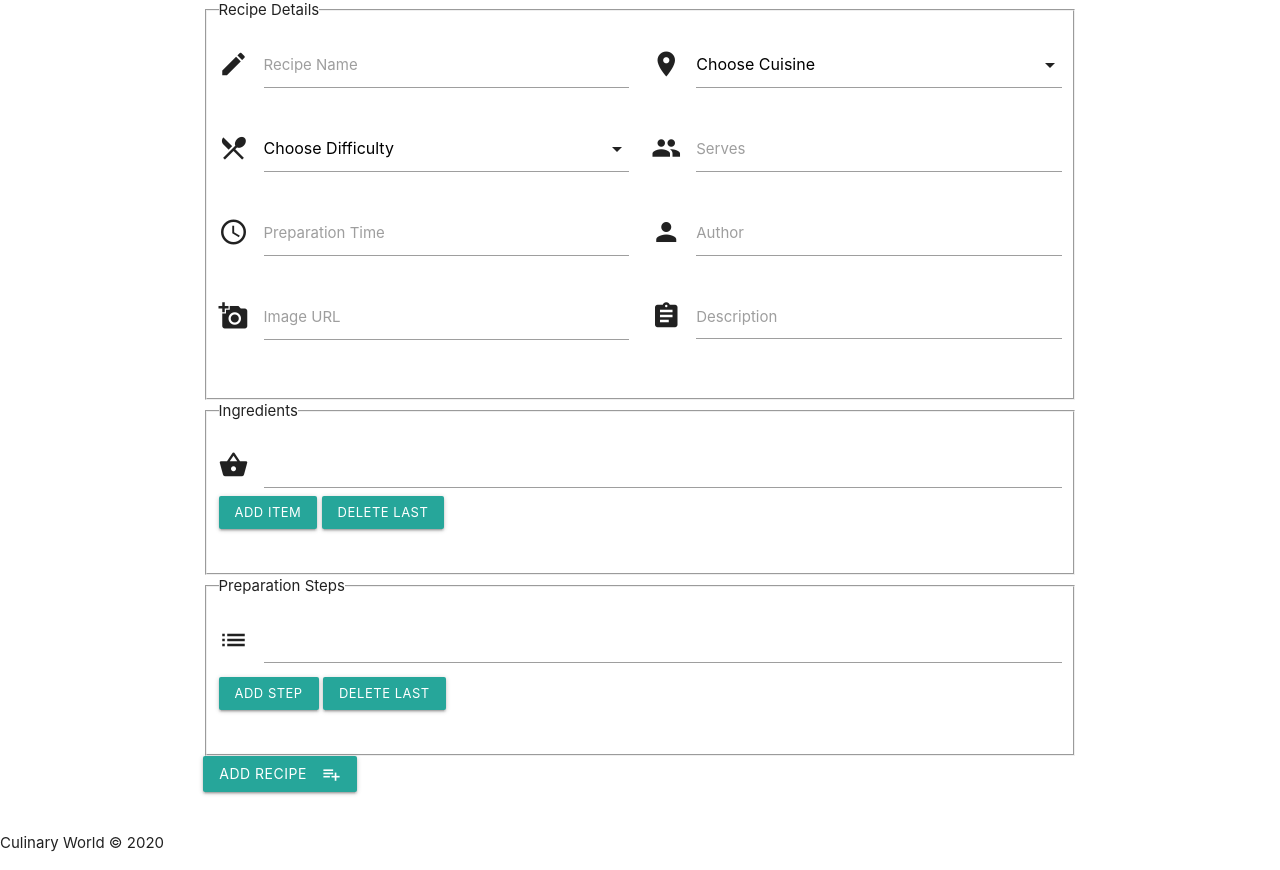
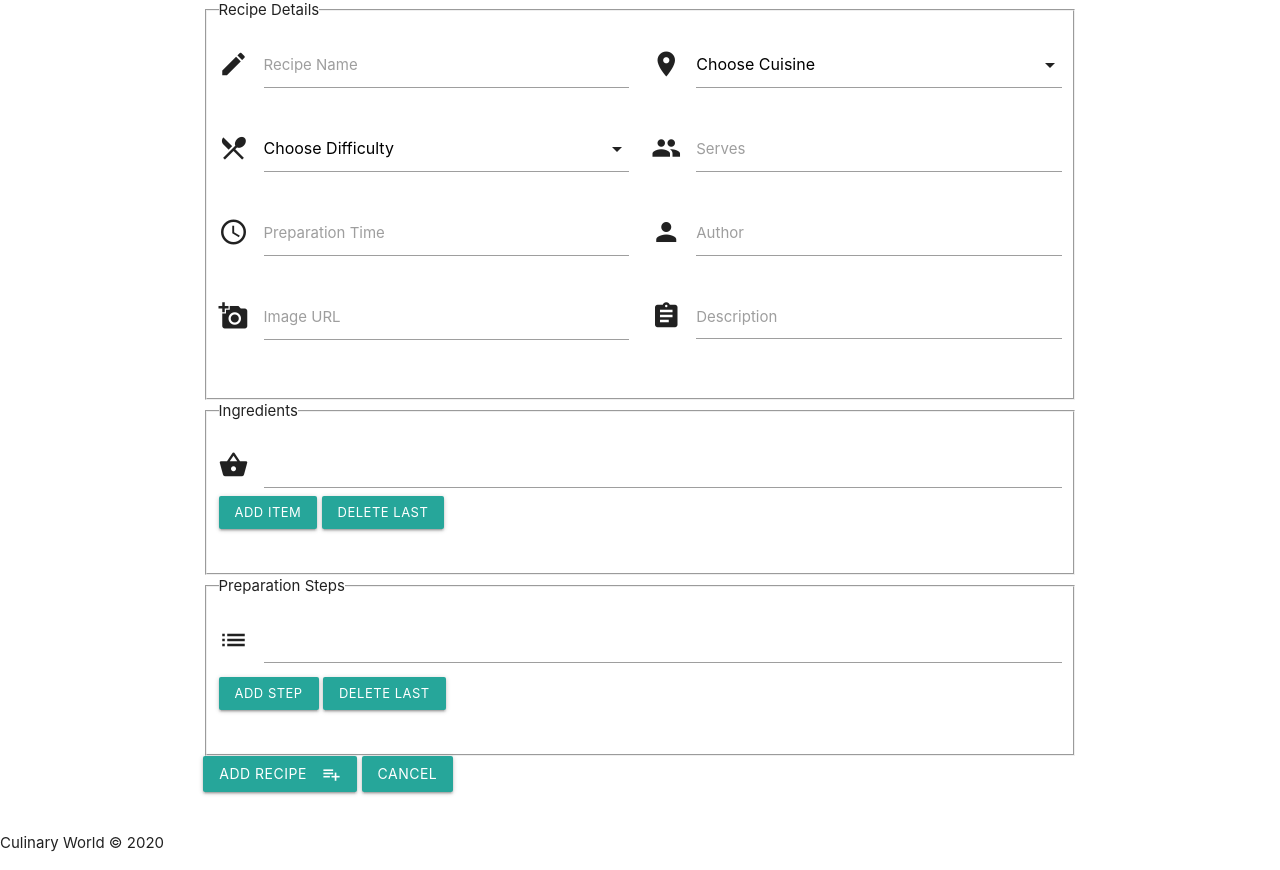
Before and after one commit to adrian80z/Culinary-World, a Flask app: page /add_recipe in a window 1280 px wide. Shown: the part 160-1030 px from the top of the page. Run offline with Flask 2, Linux system fonts and the light colour scheme; data that the repository does not hold is empty; some libraries are stand-ins or nearby versions.

Commit message:
cancel button added

```diff
--- a/templates/add_recipe.html
+++ b/templates/add_recipe.html
@@ -88,6 +88,7 @@
                 <button class="btn waves-effect waves-light" type="submit" name="action">Add Recipe
                     <i class="material-icons right">playlist_add</i>
                 </button>
+                <a href="{{ url_for('all_recipes') }}" class="btn waves-effect waves-light">Cancel</a>
             </div>
         </div>
     </form>
```
